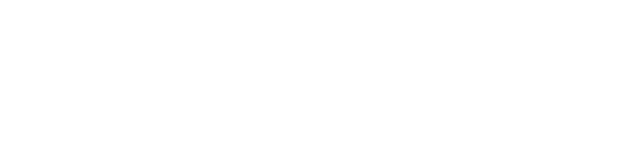
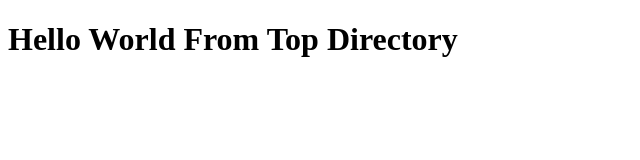
Before and after one commit to HeHeSheep/Turbo_TCG_codes, a plain HTML site: page index.html in a window 1280 px wide. Shown: the whole page, without its empty margins (0-640 px from the left). Drawn offline with Linux system fonts and the light colour scheme.

Commit message:
feat: Creating index.html at top directory

```diff
--- a/index.html
+++ b/index.html
@@ -5,6 +5,6 @@
     <title>Hello World From Top Directory</title>
 </head>
 <body>
-
+    <h1>Hello World From Top Directory</h1>
 </body>
 </html>
```
